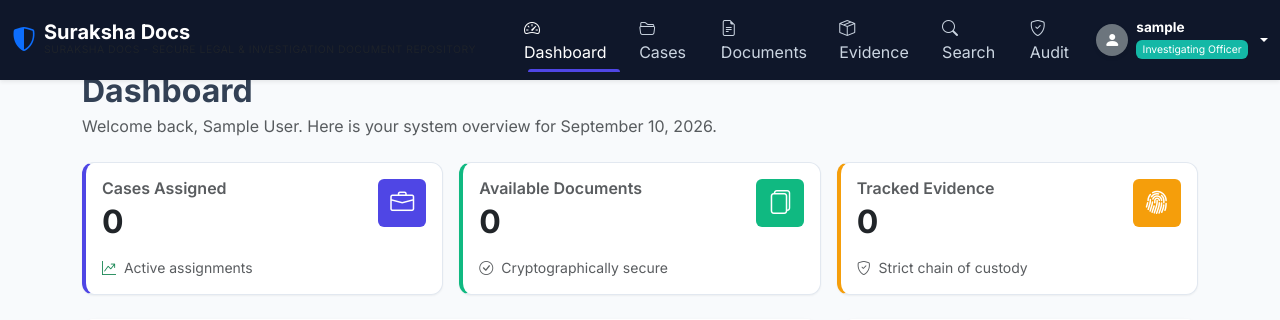
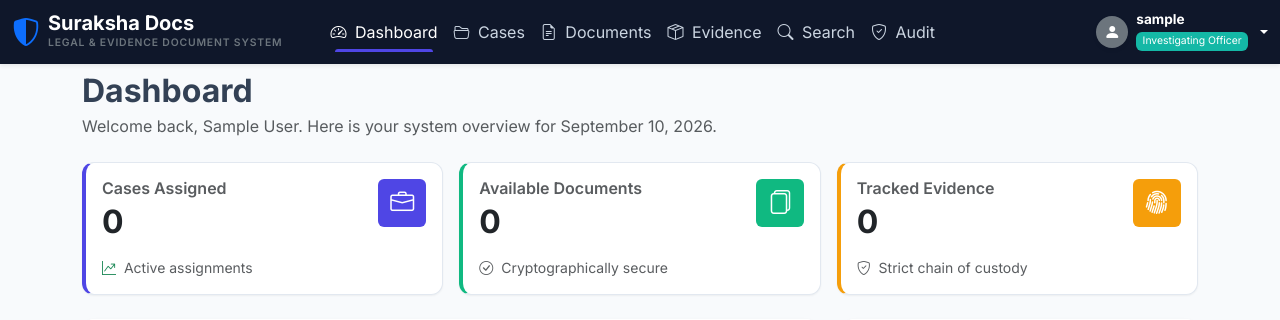
Before and after one commit to Jaishil07/sih-2026, a Django app: page / in a window 1280 px wide. Shown: the top 320 px of the page. Run offline with Django 5.2, Linux system fonts and the light colour scheme; the visitor is signed in with stand-in values (Sample User, id 1); data that the repository does not hold is empty.

Commit message:
Fix: subtle styling changes

```diff
--- a/static/css/custom.css
+++ b/static/css/custom.css
@@ -249,3 +249,19 @@ body {
     color: var(--law-text-muted);
     font-size: 0.875rem;
 }
+
+/* Button Micro-Animations */
+.btn {
+    transition: transform 0.1s ease, box-shadow 0.1s ease, background-color 0.15s ease;
+}
+.btn:active {
+    transform: scale(0.95);
+}
+
+/* Table Hover Effects */
+.table-hover tbody tr {
+    transition: background-color 0.15s ease, transform 0.15s ease;
+}
+.table-hover tbody tr:hover {
+    transform: translateX(4px);
+}
--- a/templates/base.html
+++ b/templates/base.html
@@ -21,11 +21,11 @@
     <!-- Navigation -->
     <nav class="navbar navbar-expand-md navbar-dark navbar-law fixed-top shadow-sm">
         <div class="container-fluid">
-            <a class="navbar-brand d-flex align-items-center" href="{% url 'dashboard' %}">
-                <i class="bi bi-shield-shaded fs-4 me-2 text-primary"></i>
-                <div>
-                    <div class="fw-bold lh-1">Suraksha Docs</div>
-                    <div class="small text-muted" style="font-size: 0.65rem; letter-spacing: 0.5px; text-transform: uppercase;">Suraksha Docs - Secure Legal &amp; Investigation Document Repository</div>
+            <a class="navbar-brand d-flex align-items-center gap-2" href="{% url 'dashboard' %}">
+                <i class="bi bi-shield-shaded text-primary" style="font-size: 1.75rem; line-height: 1;"></i>
+                <div class="d-flex flex-column justify-content-center">
+                    <span class="fs-5 fw-bold text-white lh-1">Suraksha Docs</span>
+                    <span class="text-secondary text-uppercase fw-semibold tracking-wider" style="font-size: 0.65rem; letter-spacing: 0.08em; margin-top: 2px;">Legal &amp; Evidence Document System</span>
                 </div>
             </a>
             <button class="navbar-toggler" type="button" data-bs-toggle="collapse" data-bs-target="#navbarCollapse" aria-controls="navbarCollapse" aria-expanded="false" aria-label="Toggle navigation">
--- a/templates/dashboard.html
+++ b/templates/dashboard.html
@@ -11,6 +11,7 @@
 <!-- Quick Metric Cards -->
 <div class="row mb-4 g-3">
     <div class="col-md-4">
+        <a href="{% url 'case_list' %}" class="text-decoration-none d-block h-100">
             <div class="card hover-lift border-left-indigo h-100 p-3">
                 <div class="d-flex justify-content-between align-items-start">
                     <div>
@@ -23,8 +24,10 @@
                 </div>
                 <div class="mt-3 text-muted small"><i class="bi bi-graph-up-arrow text-success me-1"></i> Active assignments</div>
             </div>
+        </a>
     </div>
     <div class="col-md-4">
+        <a href="{% url 'document_list' %}" class="text-decoration-none d-block h-100">
             <div class="card hover-lift border-left-emerald h-100 p-3">
                 <div class="d-flex justify-content-between align-items-start">
                     <div>
@@ -37,8 +40,10 @@
                 </div>
                 <div class="mt-3 text-muted small"><i class="bi bi-check-circle text-emerald me-1"></i> Cryptographically secure</div>
             </div>
+        </a>
     </div>
     <div class="col-md-4">
+        <a href="{% url 'evidence_list' %}" class="text-decoration-none d-block h-100">
             <div class="card hover-lift border-left-amber h-100 p-3">
                 <div class="d-flex justify-content-between align-items-start">
                     <div>
@@ -51,6 +56,7 @@
                 </div>
                 <div class="mt-3 text-muted small"><i class="bi bi-shield-check text-indigo me-1"></i> Strict chain of custody</div>
             </div>
+        </a>
     </div>
 </div>
 
```
Lines whose indentation alone changed are shown as unchanged.
